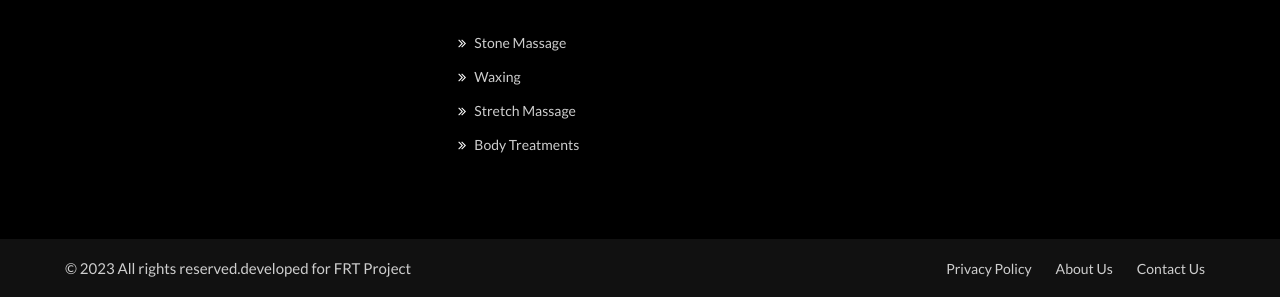
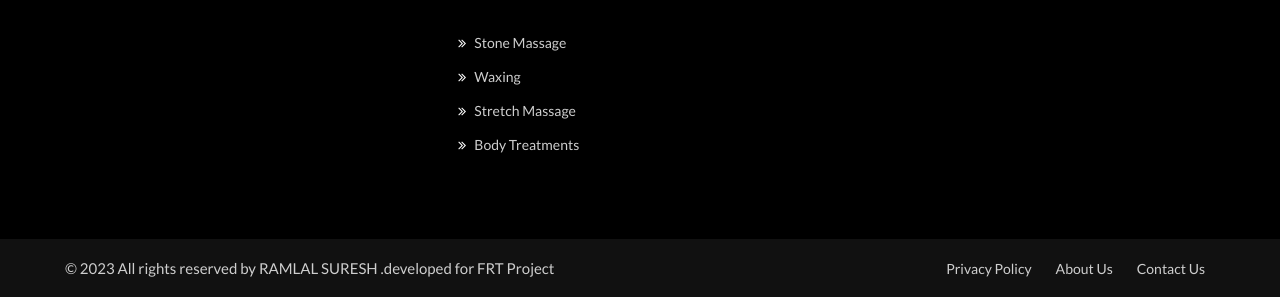
Before and after one commit to Sur-3071/projectsuresh, a plain HTML site: page contact.html in a window 1280 px wide. Shown: the part 1909-2206 px from the top of the page. Drawn offline with nearby package versions, Linux system fonts and the light colour scheme; a web font is replaced by a local one.

Commit message:
Update contact.html

```diff
--- a/contact.html
+++ b/contact.html
@@ -377,7 +377,7 @@
 				<div class="container">
 					<div class="copyright-footer">
 						<div class="columns text-lg-left">
-							<p>© 2023 All rights reserved.developed for FRT Project </a></p>
+							<p>© 2023 All rights reserved by RAMLAL SURESH .developed for FRT Project </a></p>
 						</div>
 						<ul class="columns text-lg-right">
 							<li><a href="#">Privacy Policy</a>
```
